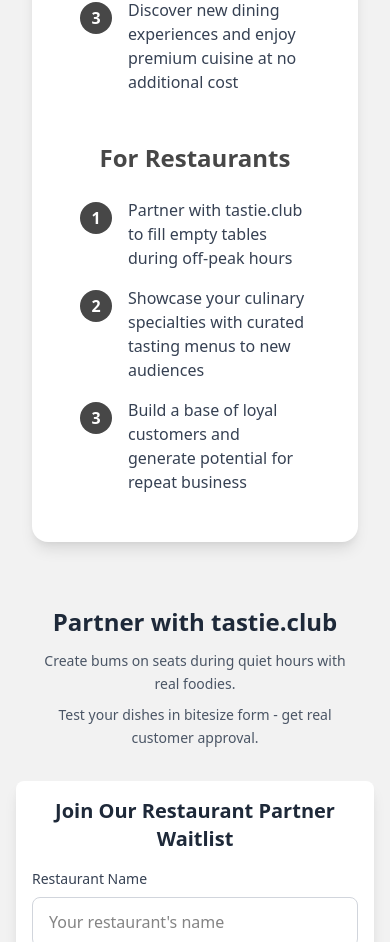
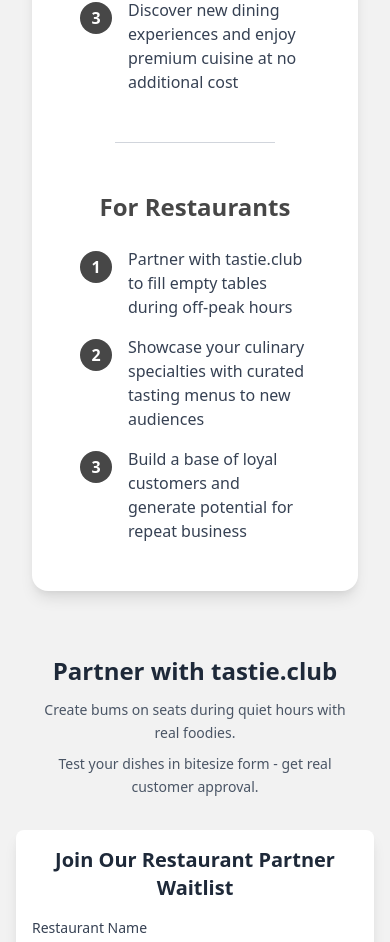
Before and after one commit to devjoe1991/tastie.club, a Next.js app: page / in a window 390 px wide. Shown: the part 1136-2078 px from the top of the page. Built offline with nearby package versions, Linux system fonts and the light colour scheme.

Commit message:
style: Add mobile separator to HowItWorksSection for improved layout

```diff
--- a/app/components/HowItWorksSection.tsx
+++ b/app/components/HowItWorksSection.tsx
@@ -51,6 +51,11 @@
               </div>
             </div>
 
+            {/* Mobile Separator */}
+            <div className="md:hidden flex justify-center">
+              <div className="w-40 h-px bg-gray-300"></div>
+            </div>
+
             {/* For Restaurants Section */}
             <div className="text-center">
               <h3 className="text-2xl font-semibold text-[#474747] mb-6">
```
